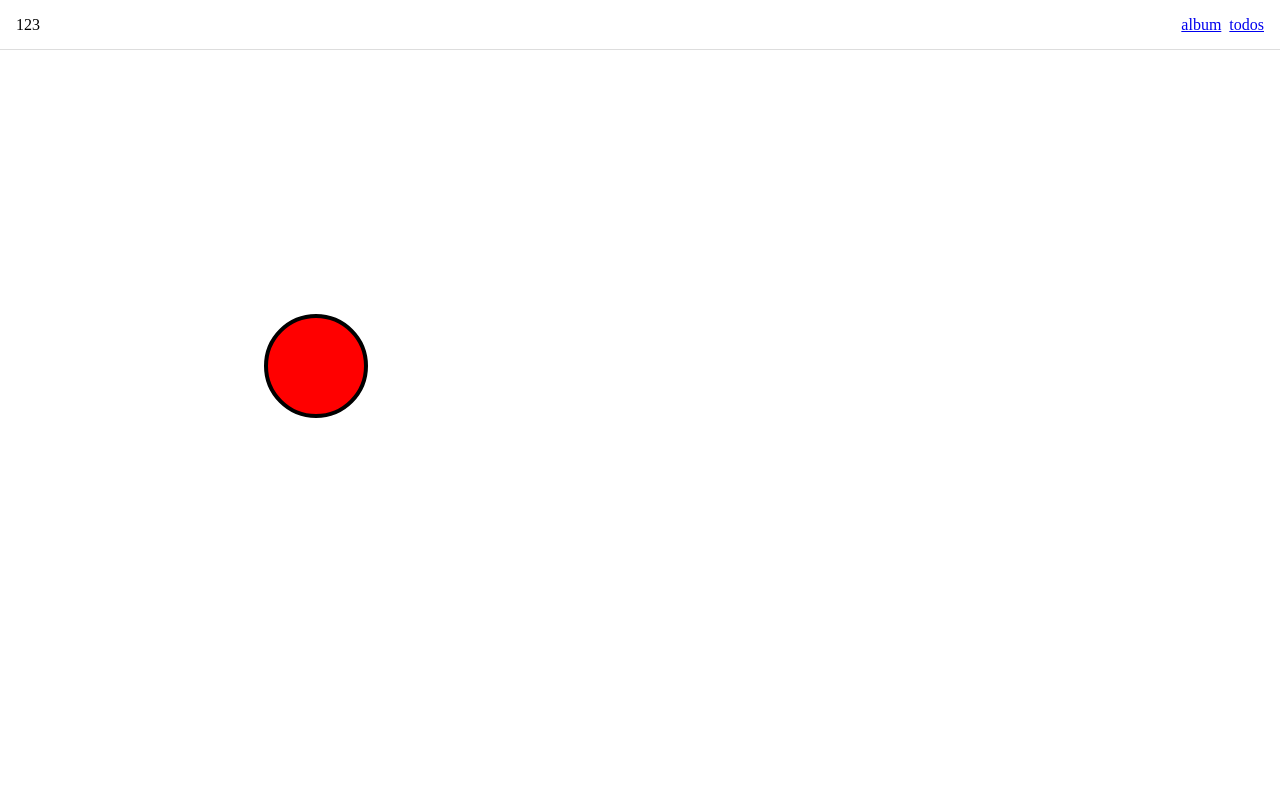
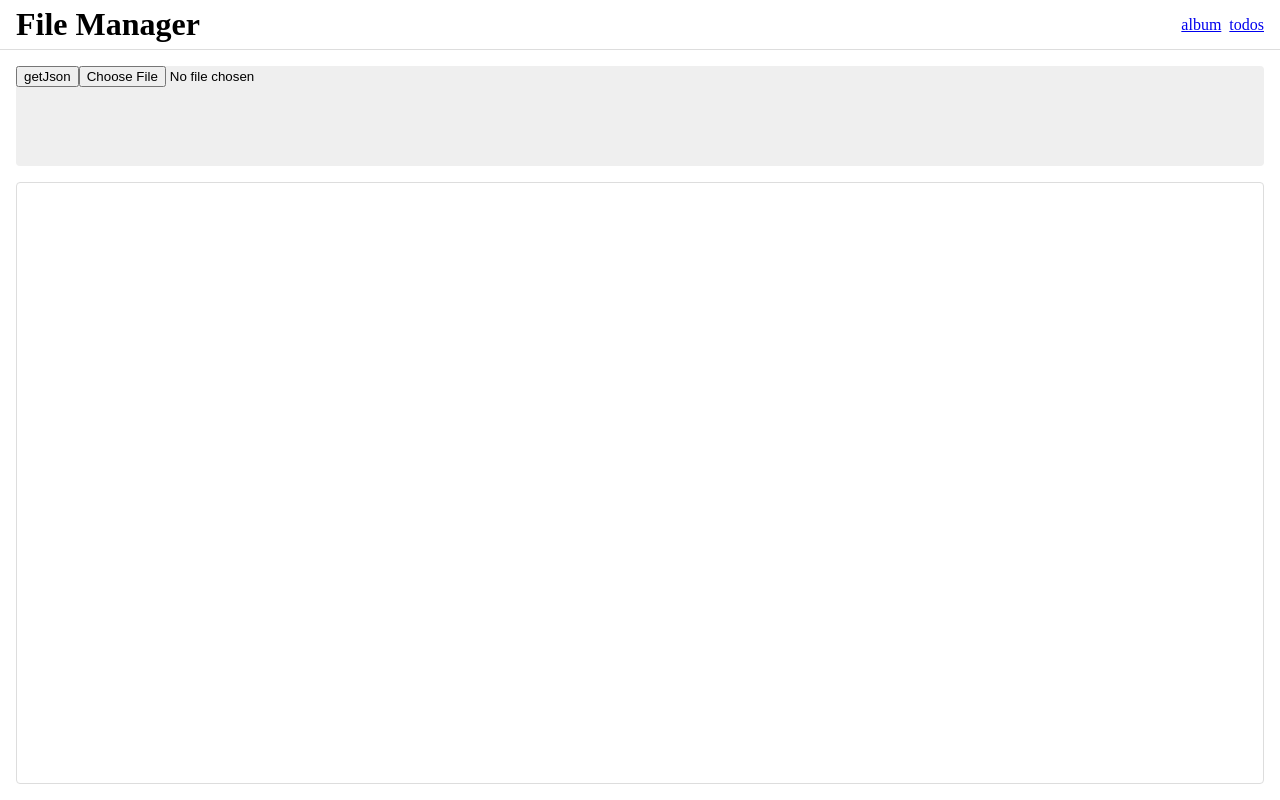
Before and after one commit to 3a432096/FileManager, an Angular app in the folder frontend/: page /album in a window 1280 px wide. Built offline with nearby package versions, Linux system fonts and the light colour scheme.

Commit message:
新增上傳圖片功能

```diff
--- a/frontend/src/app/app.component.html
+++ b/frontend/src/app/app.component.html
@@ -9,7 +9,7 @@
 			border-bottom: 1px solid #ddd;
 		"
 	>
-		<div>123</div>
+		<h1>File Manager</h1>
 		<div style="display: flex; gap: 8px">
 			<a [routerLink]="'/album'">album</a>
 			<a [routerLink]="'/todos'">todos</a>
--- a/frontend/src/app/pages/album/album.component.html
+++ b/frontend/src/app/pages/album/album.component.html
@@ -1,3 +1,11 @@
-<div style="height: 100%; width: 100%; background: #fff">
-	<div id="canvas_container" style="height: 100%; width: 100%"></div>
+<div style="height: 100%; display: grid; grid-template-rows: max-content 1fr; gap: 16px">
+	<div style="height: 100px; background: #efefef; border-radius: 4px">
+		<button (click)="getJson()">getJson</button>
+		<input #fileUpload type="file" accept="image/*" (change)="onFileUpload($event)"/>
+	</div>
+	<div
+		#canvasContainer
+		id="canvas_container"
+		style="height: 100%; width: 100%; background: #fff; border: 1px solid #ddd; border-radius: 4px"
+	></div>
 </div>
--- a/frontend/src/app/pages/album/album.component.ts
+++ b/frontend/src/app/pages/album/album.component.ts
@@ -1,11 +1,12 @@
 import { NgFor, NgIf } from '@angular/common';
-import { Component, OnInit } from '@angular/core';
+import { Component, OnInit, ViewChild, ElementRef } from '@angular/core';
 import { isPlatformBrowser } from '@angular/common';
 import { PLATFORM_ID } from '@angular/core';
 import { Inject } from '@angular/core';
 
 import Konva from 'konva/lib';
 import { Circle } from 'konva/lib/shapes/Circle';
+import { Stage } from 'konva/lib/Stage';
 
 @Component({
 	selector: 'app-album',
@@ -15,32 +16,76 @@ import { Circle } from 'konva/lib/shapes/Circle';
 	styleUrl: './album.component.scss'
 })
 export class AlbumComponent implements OnInit {
+	@ViewChild('canvasContainer', { static: true }) canvasContainer: ElementRef | null = null;
+	@ViewChild('fileUpload', { static: true }) fileUpload: ElementRef | null = null;
+
+	stage: Stage | null = null;
+	imageSrc: string | ArrayBuffer | null = '';
 	constructor(@Inject(PLATFORM_ID) private platformId: Object) {}
 
 	ngOnInit(): void {
 		if (isPlatformBrowser(this.platformId)) {
-			// Your Konva code here
-			const stage = new Konva.Stage({
+			this.stage = new Konva.Stage({
 				container: 'canvas_container',
-				width: 600,
-				height: 600
+				width: this.canvasContainer?.nativeElement.clientWidth,
+				height: this.canvasContainer?.nativeElement.clientHeight
 			});
 
 			const layer = new Konva.Layer();
 
-			const circle = new Konva.Circle({
-				x: stage.width() / 2,
-				y: stage.height() / 2,
-				radius: 50,
-				fill: 'red',
-				stroke: 'black',
-				strokeWidth: 4,
-				opacity: 1
-			});
+			// const circle = new Konva.Circle({
+			// 	x: this.stage.width() / 2,
+			// 	y: this.stage.height() / 2,
+			// 	radius: 50,
+			// 	fill: 'red',
+			// 	stroke: 'black',
+			// 	strokeWidth: 4,
+			// 	opacity: 1,
+			// 	draggable: true
+			// });
+			// layer.add(circle);
 
-			layer.add(circle);
-
-			stage.add(layer);
+			this.stage.add(layer);
 		}
 	}
+
+	drawImage() {
+		const image = new Image();
+		image.src = this.imageSrc as string;
+		image.onload = () => {
+			let img = new Konva.Image({
+				x: 0,
+				y: 0,
+				image: image,
+				stroke: '#000000',
+				strokeWidth: 0,
+				// strokeWidth: 1,
+				draggable: true
+			});
+			this.stage?.children[0].add(img);
+			this.imageSrc = null;
+		};
+	}
+
+	getJson() {
+		console.log(JSON.parse(this.stage?.toJSON() || '{}'));
+	}
+
+	onFileUpload($event: Event) {
+		const el: any = $event.target;
+		const file = el.files[0] as File;
+		this.setImgSrc(file);
+	}
+
+	setImgSrc(file: File) {
+		const reader = new FileReader();
+		reader.onload = (e) => {
+			this.imageSrc = reader.result;
+			this.drawImage();
+			if (this.fileUpload) {
+				this.fileUpload.nativeElement.value = '';
+			}
+		};
+		reader.readAsDataURL(file);
+	}
 }
```
